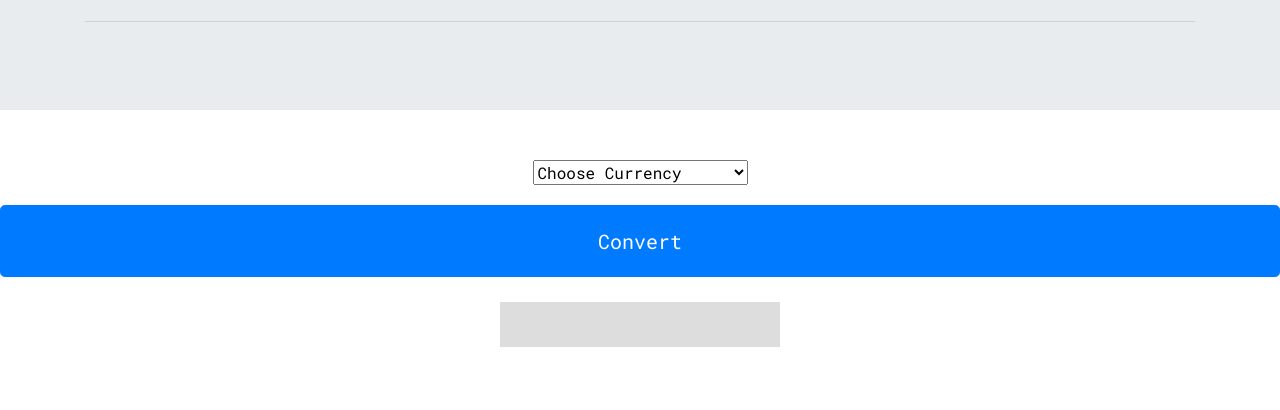
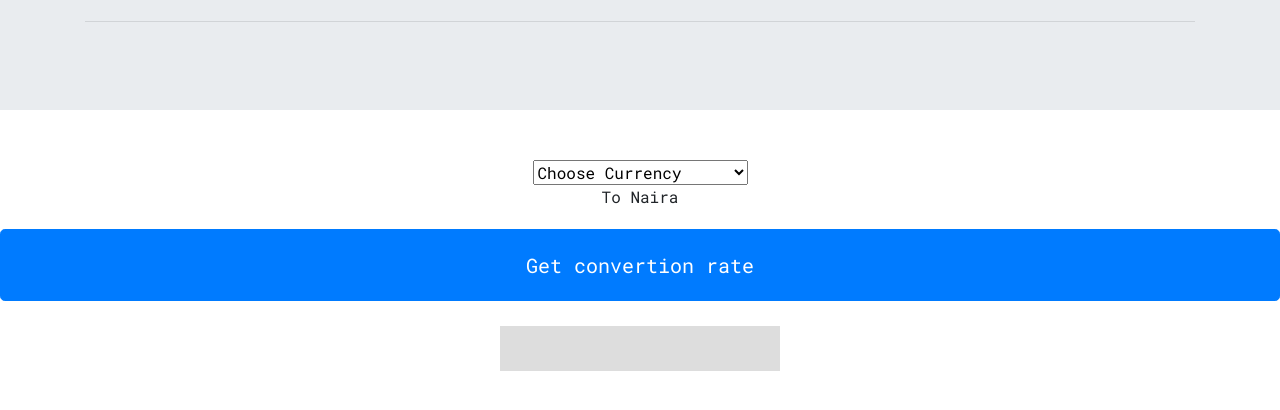
Before and after one commit to BolajiAyodeji/naira-converter, a plain HTML site: page public/index.html in a window 1280 px wide. Shown: the part 172-582 px from the top of the page. Drawn offline with nearby package versions, Linux system fonts and the light colour scheme.

Commit message:
added currency symbol

```diff
--- a/public/index.html
+++ b/public/index.html
@@ -29,7 +29,8 @@
         <option selected disabled>Choose Currency</option>
       </select>
     </div>
-    <button class="btn btn-primary btn-lg btn-block">Convert</button>
+    <p>To Naira</p>
+    <button class="btn btn-primary btn-lg btn-block">Get convertion rate</button>
 
     <div class="conversion mdc-elevation--z3">
       <div class="messages"></div>
--- a/public/js/app.js
+++ b/public/js/app.js
@@ -106,7 +106,7 @@ let getData = fetch(endpoint)
       }
       response.json().then(function(data) {
           for (index in data)
-          console.log(data[index]*100);
+          console.log('₦' + data[index]*100);
         conversionSucceeded(data);
       });
   });
```
